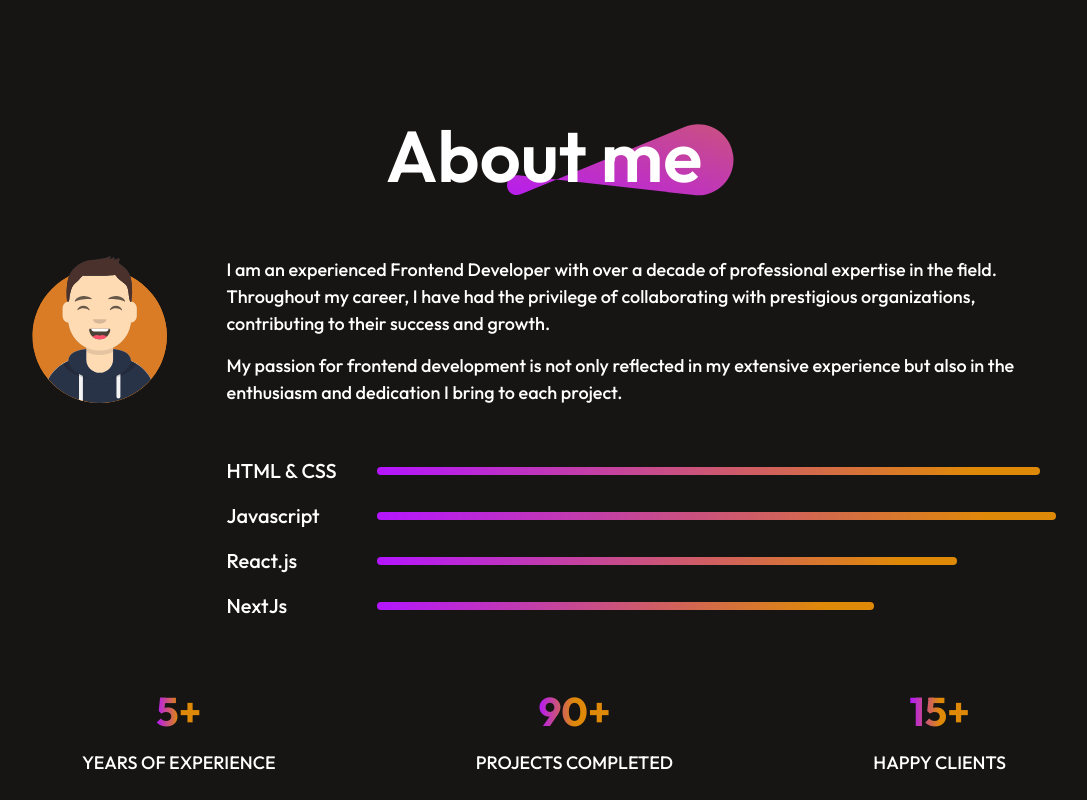
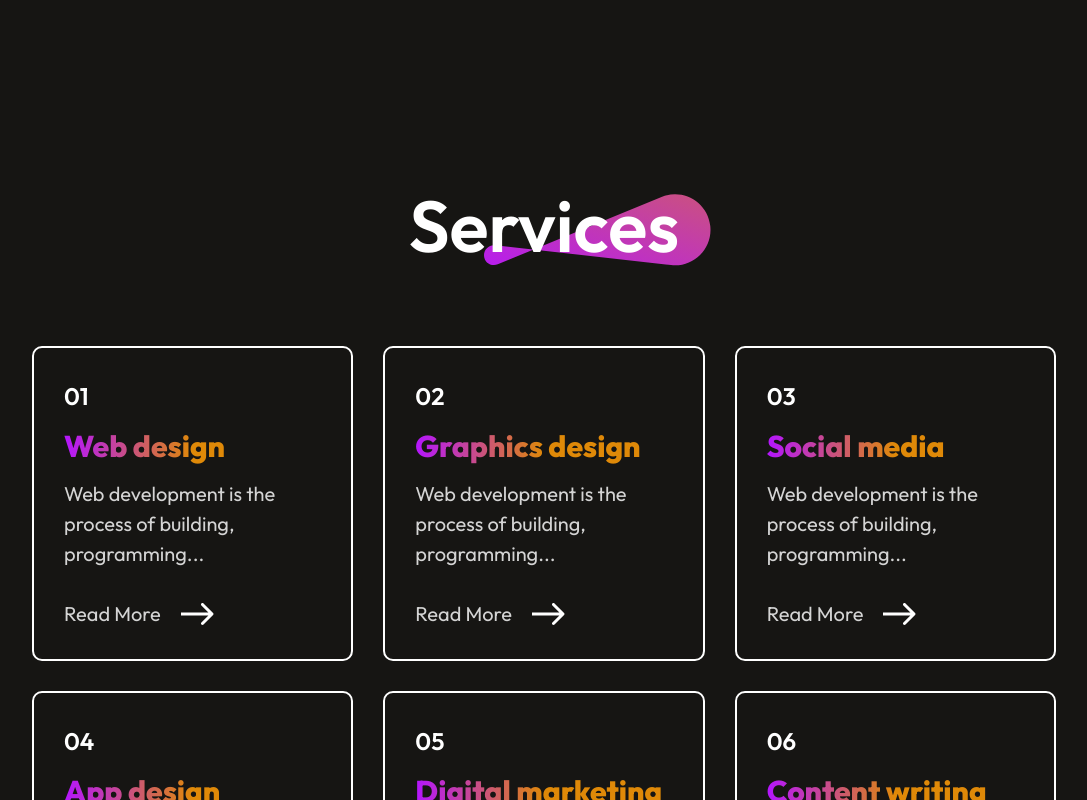
Before and after one commit to ramchandragawade/portfolio-react-css, a React (Vite) app: page / in a window 1280 px wide. Shown: the part 1700-2500 px from the top of the page, without its empty margins (96-1183 px from the left). Built offline with nearby package versions, Linux system fonts and the light colour scheme.

Commit message:
decom about page and moved footer to comp

```diff
--- a/src/App.jsx
+++ b/src/App.jsx
@@ -2,7 +2,7 @@ import Navbar from "./components/Navbar/Navbar"
 import About from "./Pages/About/About"
 import Contact from "./Pages/Contacts/Contact"
 import ExpEdu from "./Pages/ExpEdu/ExpEdu"
-import Footer from "./Pages/Footer/Footer"
+import Footer from "./components/Footer/Footer"
 import Hero from "./Pages/Hero/Hero"
 import Services from "./Pages/ServicesPage/Services"
 import Works from "./Pages/Works/Works"
@@ -13,7 +13,7 @@ const App = () => {
       <Navbar/>
       <Hero/>
       <ExpEdu/>
-      <About/>
+      {/* <About/> */}
       <Services/>
       <Works/>
       <Contact/>
--- a/src/Pages/About/About.jsx
+++ b/src/Pages/About/About.jsx
@@ -3,7 +3,8 @@ import heroImg from '../../assets/raaj-avatar-dif.svg';
 import TitleBox from '../../components/TitleBox/TitleBox';
 const About = () => {
   return (
-    <section id='about' className='about'>
+    <section>
+    {/* <section id='about' className='about'> */}
         <TitleBox title={'About me'}/>
         <div className="about-sections">
             <div className="about-left">
--- a/src/Pages/ExpEdu/ExpEdu.jsx
+++ b/src/Pages/ExpEdu/ExpEdu.jsx
@@ -9,7 +9,7 @@ import { useState } from 'react';
 const ExpEdu = () => {
 	const [tab, setTab] = useState('exp');
 	return (
-		<section className="flex flex-col mx-[6%] lg:mx-[10%]">
+		<section id='about' className="flex flex-col mx-[6%] lg:mx-[10%]">
 			<TitleBox title={'About me'} />
 			<div className="w-full mt-16">
 				<div className="relative right-0">
--- a/src/Pages/Footer/Footer.jsx
+++ b/src/components/Footer/Footer.jsx
@@ -1,7 +1,7 @@
 import './Footer.css';
 import themePattern from '../../assets/theme_pattern.svg';
 import userIcon from '../../assets/user_icon.svg';
-import PatternBtn from '../../components/Buttons/PatternBtn';
+import PatternBtn from '../Buttons/PatternBtn';
 
 const Footer = () => {
   return (
```
Also changed, not shown: src/components/Footer/Footer.css (renamed from src/Pages/Footer/Footer.css).
